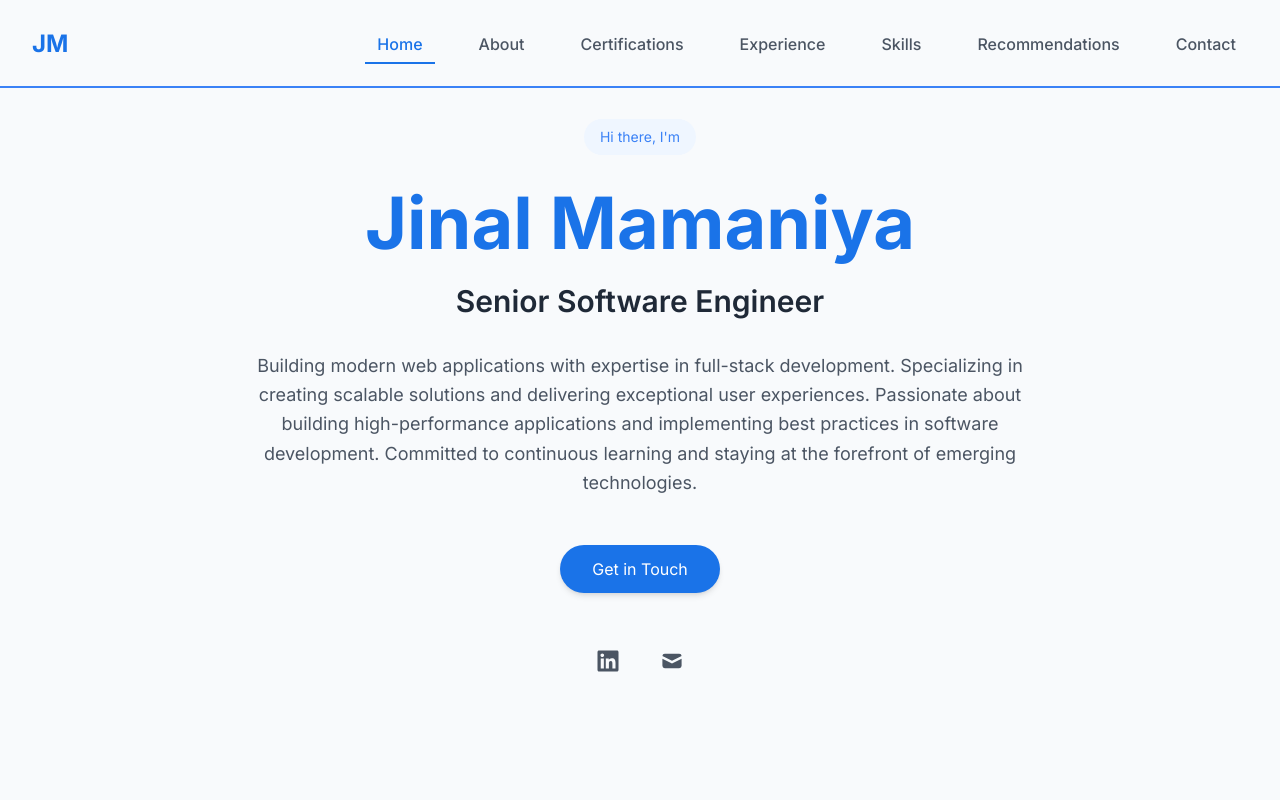
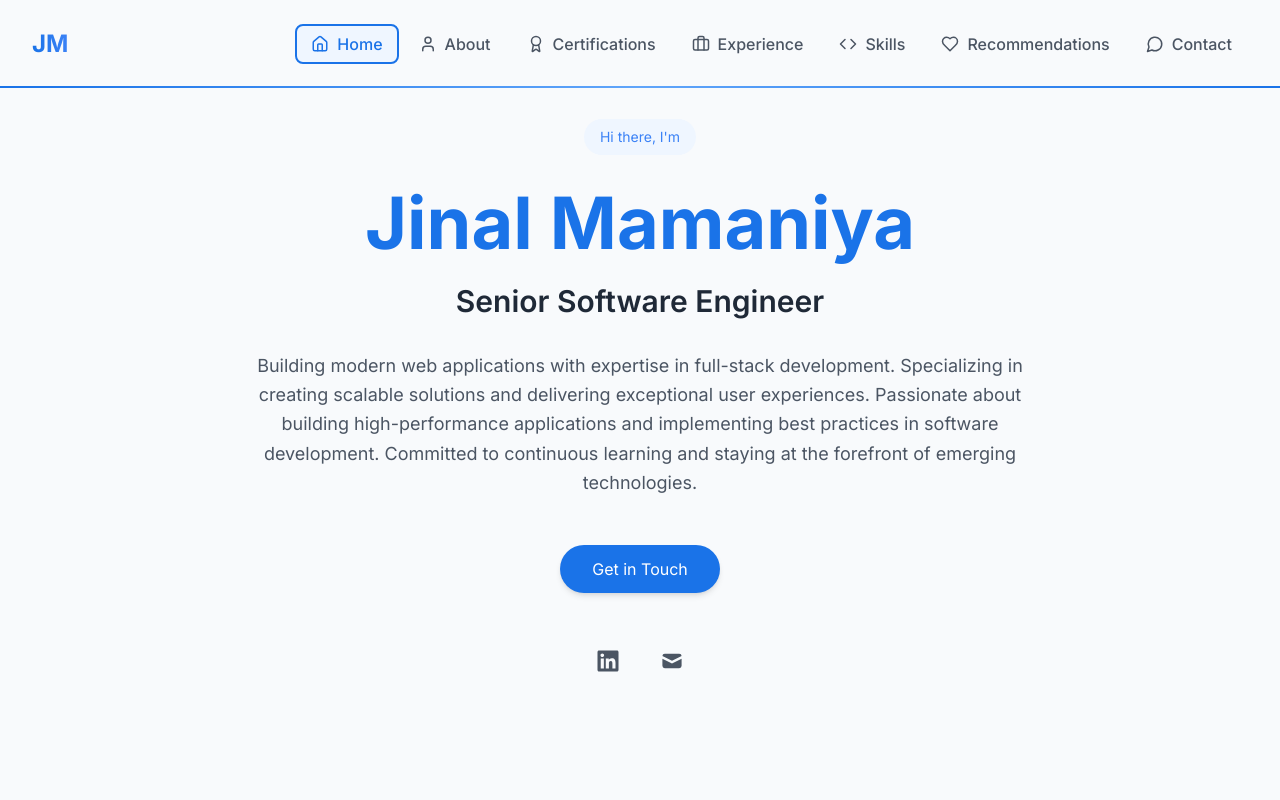
Before and after one commit to jmamaniya/my-portfolio, a React (Vite) app: page / in a window 1280 px wide. Shown: the top 800 px of the page. Built offline with nearby package versions, Linux system fonts and the light colour scheme.

Commit message:
improvised nav bar

```diff
--- a/src/components/layout/Navbar.tsx
+++ b/src/components/layout/Navbar.tsx
@@ -1,11 +1,21 @@
 import { useState, useEffect } from "react";
 import { motion, useScroll, AnimatePresence } from "framer-motion";
-import { Menu, X } from "lucide-react";
+import {
+  Menu,
+  X,
+  Home,
+  User,
+  Award,
+  Briefcase,
+  Code,
+  MessageCircle,
+  Heart,
+} from "lucide-react";
 
 interface NavItem {
   id: string;
   label: string;
-  icon?: React.ReactNode;
+  icon: React.ReactNode;
 }
 
 const Navbar = () => {
@@ -15,13 +25,21 @@ const Navbar = () => {
   const { scrollY, scrollYProgress } = useScroll();
 
   const menuItems: NavItem[] = [
-    { id: "home", label: "Home" },
-    { id: "about", label: "About" },
-    { id: "certifications", label: "Certifications" },
-    { id: "experience", label: "Experience" },
-    { id: "skills", label: "Skills" },
-    { id: "recommendations", label: "Recommendations" },
-    { id: "contact", label: "Contact" },
+    { id: "home", label: "Home", icon: <Home size={18} /> },
+    { id: "about", label: "About", icon: <User size={18} /> },
+    {
+      id: "certifications",
+      label: "Certifications",
+      icon: <Award size={18} />,
+    },
+    { id: "experience", label: "Experience", icon: <Briefcase size={18} /> },
+    { id: "skills", label: "Skills", icon: <Code size={18} /> },
+    {
+      id: "recommendations",
+      label: "Recommendations",
+      icon: <Heart size={18} />,
+    },
+    { id: "contact", label: "Contact", icon: <MessageCircle size={18} /> },
   ];
 
   useEffect(() => {
@@ -64,20 +82,19 @@ const Navbar = () => {
   };
 
   return (
-    <>
     <motion.nav
       className={`fixed w-full z-50 transition-all duration-300 ${
         isScrolled
-            ? "bg-white/90 dark:bg-gray-900/90 backdrop-blur-sm shadow-sm py-4"
+          ? "bg-white/90 shadow-lg backdrop-blur-md py-4"
           : "bg-transparent py-6"
       }`}
       initial={{ y: -100 }}
       animate={{ y: 0 }}
       transition={{ duration: 0.5 }}
     >
-        {/* Scroll Progress Indicator */}
+      {/* Progress Bar */}
       <motion.div
-          className="absolute bottom-0 left-0 right-0 h-[2px] bg-blue-500 origin-left"
+        className="absolute bottom-0 left-0 right-0 h-[2px] bg-gradient-to-r from-[#1A73E8] via-blue-400 to-[#1A73E8] origin-left"
         style={{ scaleX: scrollYProgress }}
       />
 
@@ -89,33 +106,38 @@ const Navbar = () => {
             className="relative group"
             whileHover={{ scale: 1.05 }}
             whileTap={{ scale: 0.95 }}
-              aria-label="Go to top"
           >
-              <span className="text-2xl font-bold text-[#1A73E8] dark:text-blue-400">
+            <span
+              className="text-2xl font-bold bg-gradient-to-r from-[#1A73E8] to-blue-500
+                           text-transparent bg-clip-text"
+            >
               JM
             </span>
           </motion.button>
 
           {/* Desktop Menu */}
-            <div className="hidden md:flex items-center space-x-8">
+          <div className="hidden md:flex items-center space-x-1">
             {menuItems.map((item) => (
               <motion.button
                 key={item.id}
                 onClick={() => scrollToSection(item.id)}
-                  className={`relative px-3 py-2 font-medium ${
+                className={`relative flex items-center gap-2 px-4 py-2 rounded-lg font-medium
+                           transition-all duration-200 ${
                              activeItem === item.id
-                      ? "text-[#1A73E8] dark:text-blue-400"
-                      : "text-gray-600 dark:text-gray-300 hover:text-[#1A73E8] dark:hover:text-blue-400"
+                               ? "text-[#1A73E8] bg-blue-50"
+                               : "text-gray-600 hover:text-[#1A73E8] hover:bg-gray-50"
                            }`}
-                  whileHover={{ y: -1 }}
+                whileHover={{ y: -2 }}
                 whileTap={{ y: 0 }}
-                  aria-label={`Go to ${item.label} section`}
               >
+                {item.icon}
                 {item.label}
                 {activeItem === item.id && (
                   <motion.div
-                      className="absolute bottom-0 left-0 w-full h-0.5 bg-[#1A73E8] dark:bg-blue-400"
-                      layoutId="underline"
+                    layoutId="activeIndicator"
+                    className="absolute inset-0 rounded-lg border-2 border-[#1A73E8]"
+                    initial={false}
+                    transition={{ type: "spring", bounce: 0.2, duration: 0.6 }}
                   />
                 )}
               </motion.button>
@@ -124,20 +146,16 @@ const Navbar = () => {
 
           {/* Mobile Menu Button */}
           <motion.button
-              className="md:hidden p-2 text-gray-600 dark:text-gray-300
-                       hover:text-[#1A73E8] dark:hover:text-blue-400
-                       transition-colors rounded-lg"
+            className="md:hidden p-2 rounded-lg bg-gray-50 text-gray-600 hover:text-[#1A73E8]"
             onClick={() => setIsOpen(!isOpen)}
             whileTap={{ scale: 0.95 }}
-              aria-label="Toggle mobile menu"
-              aria-expanded={isOpen}
           >
             <AnimatePresence mode="wait">
               <motion.div
                 key={isOpen ? "close" : "menu"}
-                  initial={{ opacity: 0 }}
-                  animate={{ opacity: 1 }}
-                  exit={{ opacity: 0 }}
+                initial={{ opacity: 0, rotate: -90 }}
+                animate={{ opacity: 1, rotate: 0 }}
+                exit={{ opacity: 0, rotate: 90 }}
                 transition={{ duration: 0.2 }}
               >
                 {isOpen ? <X size={24} /> : <Menu size={24} />}
@@ -150,11 +168,11 @@ const Navbar = () => {
         <AnimatePresence>
           {isOpen && (
             <motion.div
-                className="md:hidden absolute top-full left-0 w-full bg-white dark:bg-gray-900
-                         shadow-sm border-t border-gray-100 dark:border-gray-800"
-                initial={{ opacity: 0, height: 0 }}
-                animate={{ opacity: 1, height: "auto" }}
-                exit={{ opacity: 0, height: 0 }}
+              className="md:hidden absolute top-full left-0 w-full bg-white/95 backdrop-blur-md
+                       shadow-lg border-t border-gray-100"
+              initial={{ opacity: 0, y: -10 }}
+              animate={{ opacity: 1, y: 0 }}
+              exit={{ opacity: 0, y: -10 }}
               transition={{ duration: 0.2 }}
             >
               <div className="container mx-auto px-4 py-4 space-y-2">
@@ -162,17 +180,18 @@ const Navbar = () => {
                   <motion.button
                     key={item.id}
                     onClick={() => scrollToSection(item.id)}
-                      className={`block w-full text-left px-4 py-3 rounded-lg transition-all
+                    className={`flex items-center gap-3 w-full p-4 rounded-lg transition-all
                              ${
                                activeItem === item.id
-                                   ? "bg-blue-50 dark:bg-blue-900/50 text-[#1A73E8] dark:text-blue-400"
-                                   : "text-gray-600 dark:text-gray-300 hover:bg-gray-50 dark:hover:bg-gray-800 hover:text-[#1A73E8] dark:hover:text-blue-400"
+                                 ? "bg-blue-50 text-[#1A73E8]"
+                                 : "text-gray-600 hover:bg-gray-50 hover:text-[#1A73E8]"
                              }`}
                     initial={{ opacity: 0, x: -20 }}
                     animate={{ opacity: 1, x: 0 }}
                     transition={{ delay: index * 0.1 }}
                     whileHover={{ x: 4 }}
                   >
+                    {item.icon}
                     {item.label}
                   </motion.button>
                 ))}
@@ -182,7 +201,6 @@ const Navbar = () => {
         </AnimatePresence>
       </div>
     </motion.nav>
-    </>
   );
 };
 
```
Also changed, not shown: 5 other files (tests, documents, lock files or other folders). Lines whose indentation alone changed are shown as unchanged.
